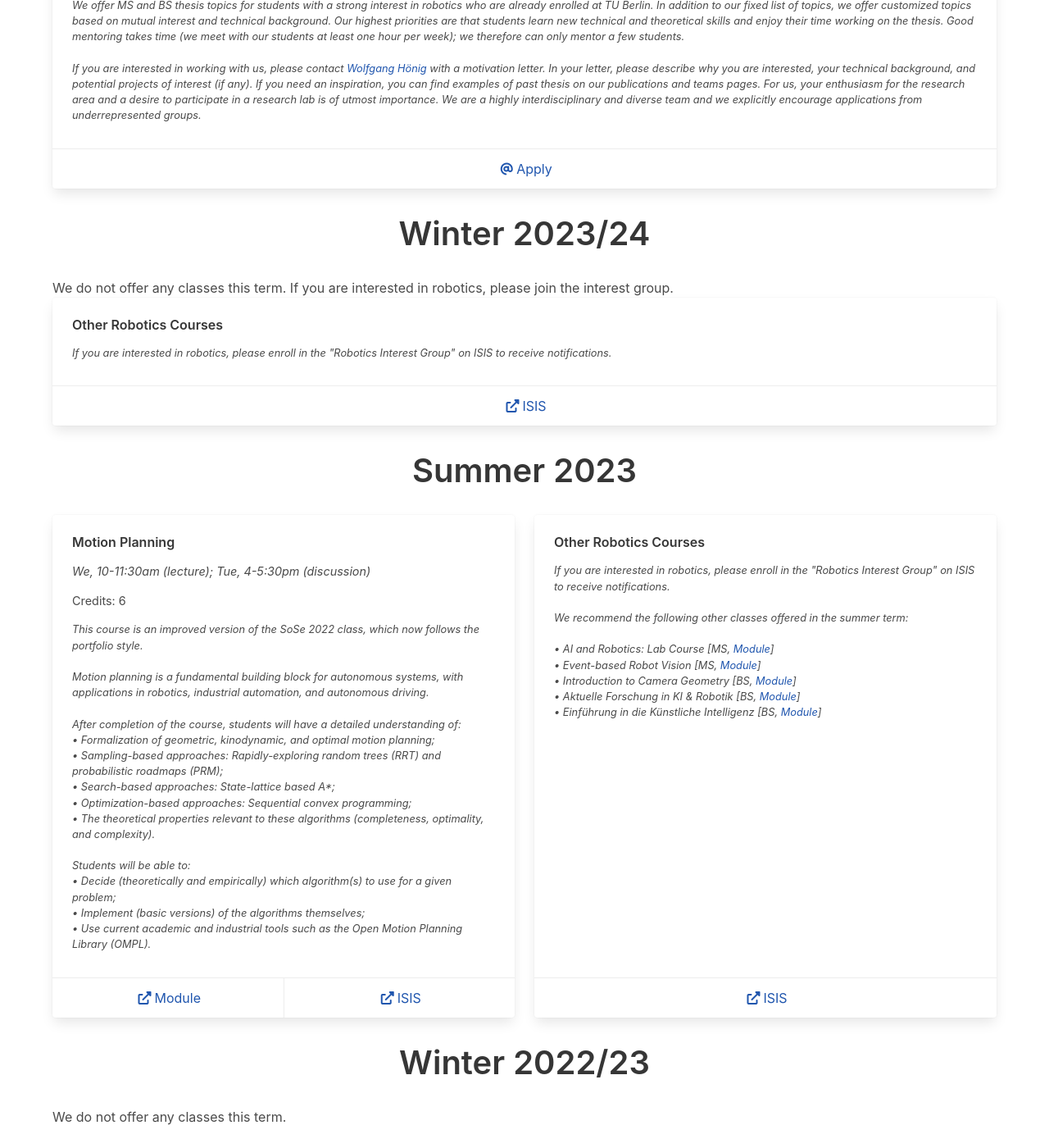
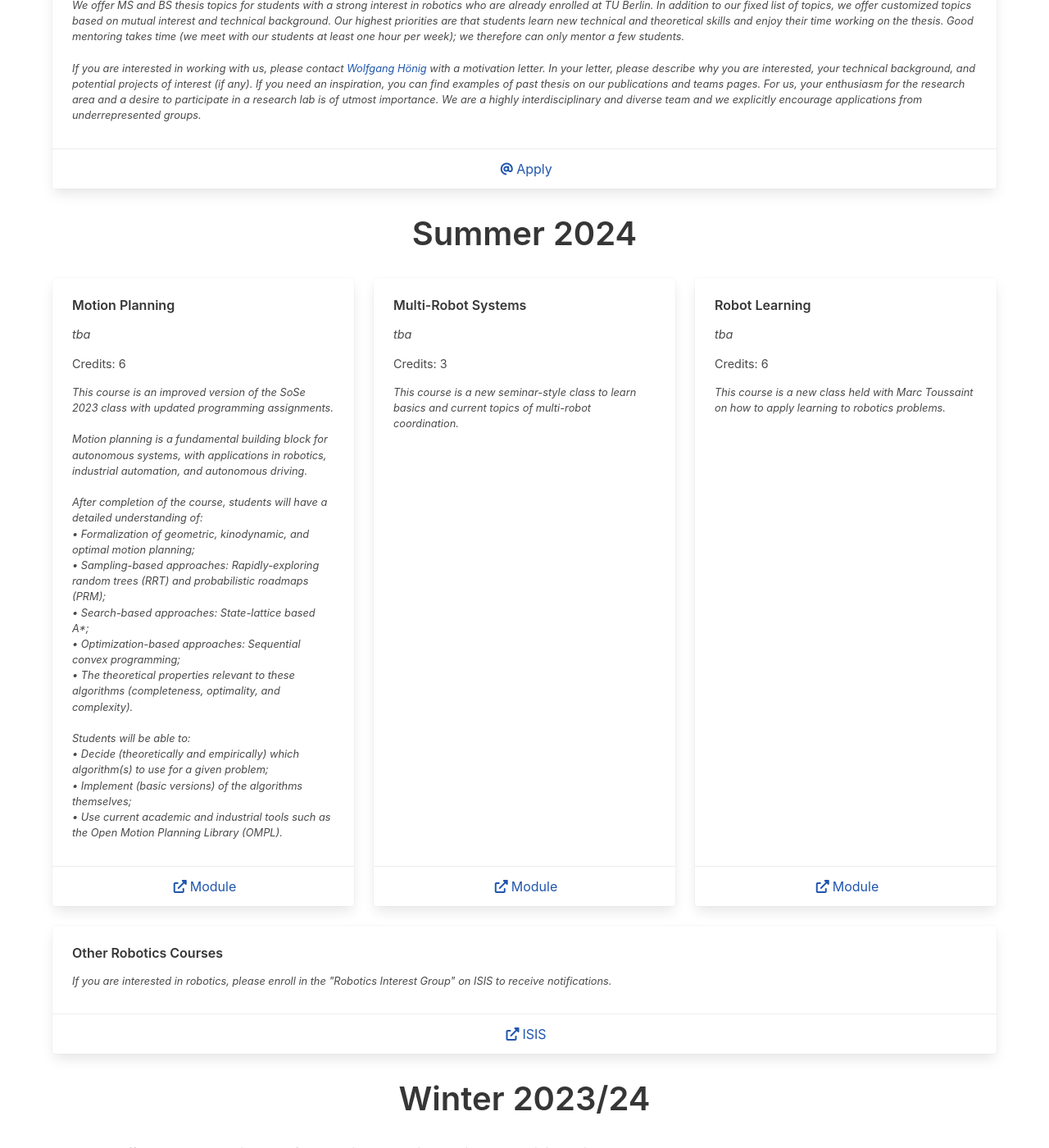
Before and after one commit to IMRCLab/imrclab.github.io, a Jekyll site: the page built from teaching.html, in a window 1280 px wide and 1400 px high, scrolled down 664 px. Shown: the whole window at 82% size. Built offline with Jekyll 4.4.1, drawn with Linux system fonts in a browser that asks for light colours.

Commit message:
update rooms, teaching, and jobs

```diff
--- a/_data/teaching.yml
+++ b/_data/teaching.yml
@@ -29,6 +29,48 @@ thesis:
 
     apply: |
         mailto: hoenig (at) tu-berlin (dot) de?subject=Application for MSc/BSc thesis&body=Please attach a single PDF with your motivation letter
+
+ss2024:
+  - name: "Motion Planning"
+    time: tba
+    credits: 6
+    moses: https://moseskonto.tu-berlin.de/moses/modultransfersystem/bolognamodule/beschreibung/anzeigen.html?number=41049&version=2&sprache=2
+    note: |
+      This course is an improved version of the SoSe 2023 class with updated programming assignments.
+
+      Motion planning is a fundamental building block for autonomous systems, with applications in robotics, industrial automation, and autonomous driving.
+
+      After completion of the course, students will have a detailed understanding of:
+      • Formalization of geometric, kinodynamic, and optimal motion planning;
+      • Sampling-based approaches: Rapidly-exploring random trees (RRT) and probabilistic roadmaps (PRM);
+      • Search-based approaches: State-lattice based A*;
+      • Optimization-based approaches: Sequential convex programming;
+      • The theoretical properties relevant to these algorithms (completeness, optimality, and complexity).
+
+      Students will be able to:
+      • Decide (theoretically and empirically) which algorithm(s) to use for a given problem;
+      • Implement (basic versions) of the algorithms themselves;
+      • Use current academic and industrial tools such as the Open Motion Planning Library (OMPL).
+
+  - name: "Multi-Robot Systems"
+    time: tba
+    credits: 3
+    moses: https://moseskonto.tu-berlin.de/moses/modultransfersystem/bolognamodule/beschreibung/anzeigen.html?nummer=41158&version=2&sprache=2
+    note: |
+      This course is a new seminar-style class to learn basics and current topics of multi-robot coordination.
+
+  - name: "Robot Learning"
+    time: tba
+    credits: 6
+    moses: https://moseskonto.tu-berlin.de/moses/modultransfersystem/bolognamodule/beschreibung/anzeigen.html?nummer=41165&version=1&sprache=2
+    note: |
+      This course is a new class held with Marc Toussaint on how to apply learning to robotics problems.
+
+  - name: "Other Robotics Courses"
+    isis: https://isis.tu-berlin.de/course/view.php?id=33668
+    note: |
+      If you are interested in robotics, please enroll in the "Robotics Interest Group" on ISIS to receive notifications.
+
 
 ws2023:
   - name: "Other Robotics Courses"
--- a/teaching.html
+++ b/teaching.html
@@ -15,6 +15,20 @@ title: IMRC Teaching
     <div class="tile is-ancestor is-flex-wrap">
 
         {% for course in site.data.teaching.thesis %}
+            {% include course.html %}
+        {%- endfor %}
+
+    </div>
+</div>
+
+<div class="section-heading">
+    <h2 class="title is-2">Summer 2024</h2>
+</div>
+
+<div class="container">
+    <div class="tile is-ancestor is-flex-wrap">
+
+        {% for course in site.data.teaching.ss2024 %}
             {% include course.html %}
         {%- endfor %}
 
```
Also changed, not shown: _data/jobs.yml (+36 -36 lines), index.html (+6 -1 lines).
